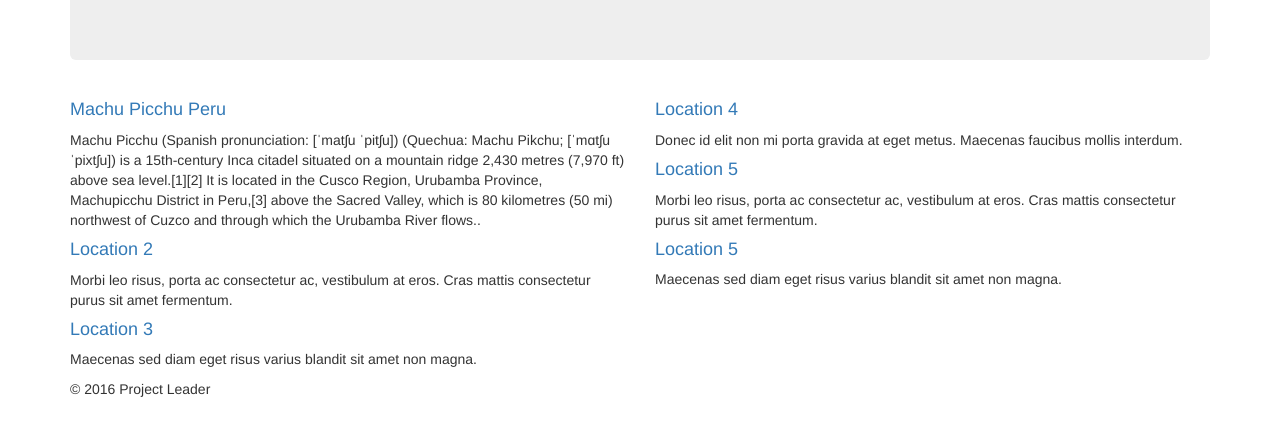
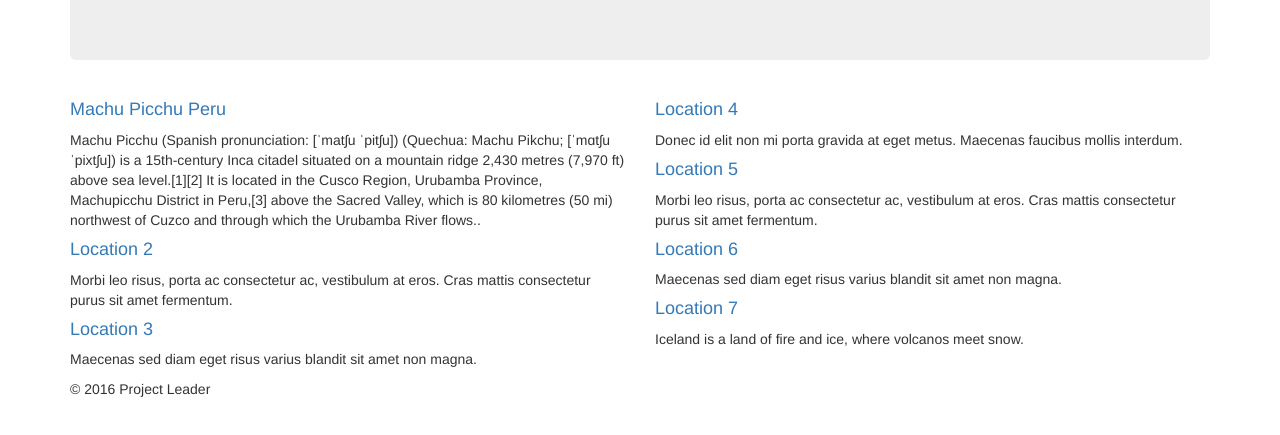
Before and after one commit to Michael-Ashfield/week5traveltask, a plain HTML site: page index.html in a window 1280 px wide. Shown: the part 209-644 px from the top of the page. Drawn offline with Linux system fonts and the light colour scheme.

Commit message:
description change

```diff
--- a/index.html
+++ b/index.html
@@ -53,8 +53,11 @@ for your assessment.
             <h4><a href="location5.html"> Location 5</a></h4>
             <p>Morbi leo risus, porta ac consectetur ac, vestibulum at eros. Cras mattis consectetur purus sit amet fermentum.</p>
 
-            <h4><a href="location6.html"> Location 5</a></h4>
+            <h4><a href="location6.html"> Location 6</a></h4>
             <p>Maecenas sed diam eget risus varius blandit sit amet non magna.</p>
+
+            <h4><a href="location8.html"> Location 7</a></h4>
+            <p>Iceland is a land of fire and ice, where volcanos meet snow.</p>
         </div>
     </div>
 
```
Also changed, not shown: location8.html (+1 -1 lines).
